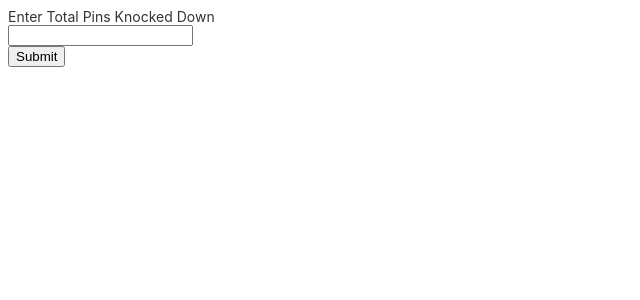
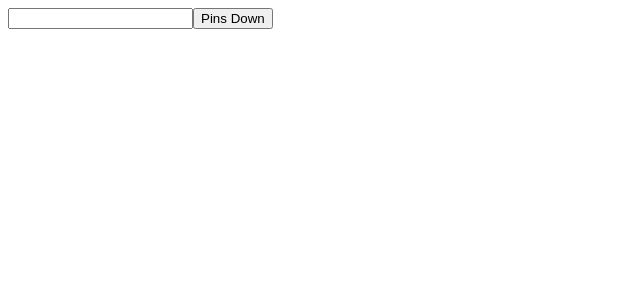
Before and after one commit to matthew-baus/CertifiedScrumDeveloper, an Angular app in the folder MyBowlingCenter/: page / in a window 1280 px wide. Shown: the top 300 px of the page, without its empty margins (0-640 px from the left). Built offline with nearby package versions, Linux system fonts and the light colour scheme.

Commit message:
Pushing changes back

```diff
--- a/MyBowlingCenter/src/app/app.component.html
+++ b/MyBowlingCenter/src/app/app.component.html
@@ -178,6 +178,11 @@
     background-color: rgb(15, 15, 16);
   }
 
+  table, tr, td {
+  border: 1px solid black;
+  border-collapse: collapse;
+  }
+
   .terminal::before {
     content: "\2022 \2022 \2022";
     position: absolute;
@@ -298,12 +303,6 @@
   }
 </style>
 
-<form>
-  <label for="score">Enter Total Pins Knocked Down</label><br>
-  <input type="text" id="score" name="score"><br>
-  <input type="submit" value="Submit">
-</form>
-
 <!-- * * * * * * * * * * * * * * * * * * * * * * * * * * * * * * * -->
 <!-- * * * * * * * * * * * The content above * * * * * * * * * * * -->
 <!-- * * * * * * * * * * is only a placeholder * * * * * * * * * * -->
--- a/MyBowlingCenter/src/app/app.component.ts
+++ b/MyBowlingCenter/src/app/app.component.ts
@@ -2,9 +2,23 @@ import { Component } from '@angular/core';
 
 @Component({
   selector: 'app-root',
-  templateUrl: './app.component.html',
-  styleUrls: ['./app.component.css']
+  template: `
+    <input #newScore
+      (keyup.enter)="addBall(newScore.value)"
+      (blur)="addBall(newScore.value); newScore.value='' ">
+
+    <button (click)="addBall(newScore.value)">Pins Down</button><br><br>
+
+    <table><tr><td *ngFor="let score of scores">{{score}}</td></tr></table>
+  `
 })
 export class AppComponent {
   title = 'MyBowlingCenter';
+
+  scores = [];
+  addBall(newScore: Number) {
+    if (newScore) {
+      this.scores.push(newScore);
+    }
+  }
 }
```
Also changed, not shown: 1 other file (tests, documents, lock files or other folders).
